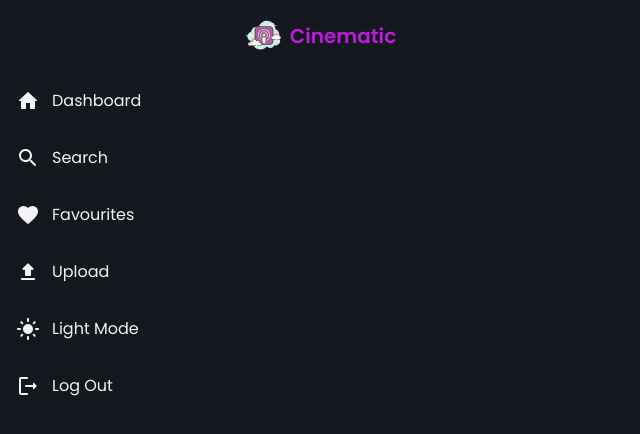
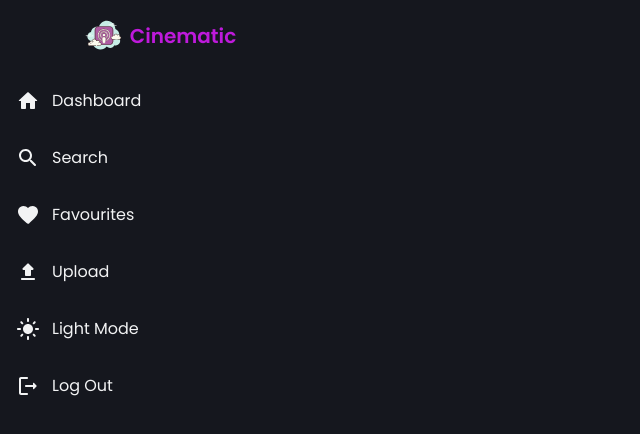
Before and after one commit to boikhutsodev/BOIMOK510_BCL2401_GroupA_Boikhutso-Mokoka_DJS11, a React (Vite) app: page / in a window 1280 px wide. Shown: the top 434 px of the page, without its empty margins (0-640 px from the left). Built offline with nearby package versions, Linux system fonts and the light colour scheme.

Commit message:
Update flex value in MenuContainer from 0.5 to 0.25

```diff
--- a/src/components/Sidebar.jsx
+++ b/src/components/Sidebar.jsx
@@ -12,7 +12,7 @@ import {
 import LogoImage from "/Images/podcasts.svg";
 
 const MenuContainer = styled.div`
-  flex: 0.5;
+  flex: 0.25; // changed from 0.5
   flex-direction: column;
   height: 100vh;
   display: flex;
```
Also changed, not shown: src/pages/Player.jsx (added).
